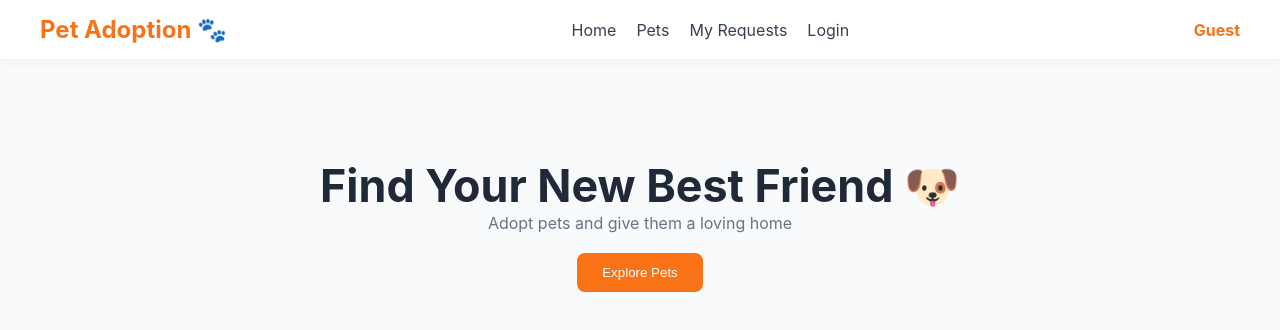
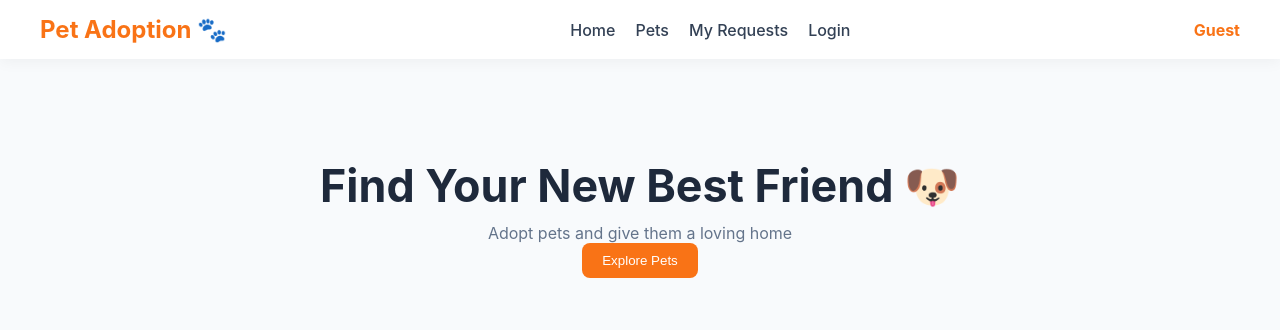
Before and after one commit to vishnuvardhan3195923-dot/pet-adoption, a plain HTML site: page index.html in a window 1280 px wide. Drawn offline with Linux system fonts and the light colour scheme.

Commit message:
Update style.css

```diff
--- a/style.css
+++ b/style.css
@@ -6,8 +6,8 @@
 
 body {
     font-family: -apple-system, BlinkMacSystemFont, "Segoe UI", sans-serif;
-    background: #f9fafb;
-    color: #1f2937;
+    background: #f8fafc;
+    color: #1e293b;
 }
 
 /* NAVBAR */
@@ -17,7 +17,7 @@ nav {
     align-items: center;
     padding: 15px 40px;
     background: white;
-    box-shadow: 0 2px 10px rgba(0,0,0,0.05);
+    box-shadow: 0 2px 15px rgba(0,0,0,0.05);
     position: sticky;
     top: 0;
 }
@@ -34,11 +34,28 @@ nav ul {
 
 nav a {
     text-decoration: none;
-    color: #374151;
+    color: #334155;
+    font-weight: 500;
 }
 
 nav a:hover {
     color: #f97316;
+}
+
+/* USER AREA */
+.user-area {
+    display: flex;
+    align-items: center;
+    gap: 10px;
+}
+
+.logout-btn {
+    padding: 6px 12px;
+    background: #ef4444;
+    color: white;
+    border: none;
+    border-radius: 6px;
+    cursor: pointer;
 }
 
 /* HERO */
@@ -49,21 +66,22 @@ nav a:hover {
 
 .hero h1 {
     font-size: 2.8rem;
+    margin-bottom: 10px;
 }
 
 .hero p {
-    color: #6b7280;
+    color: #64748b;
 }
 
 /* BUTTON */
 button {
-    margin-top: 20px;
-    padding: 12px 25px;
+    padding: 10px 20px;
+    border: none;
     background: #f97316;
     color: white;
-    border: none;
     border-radius: 8px;
     cursor: pointer;
+    transition: 0.3s;
 }
 
 button:hover {
```
